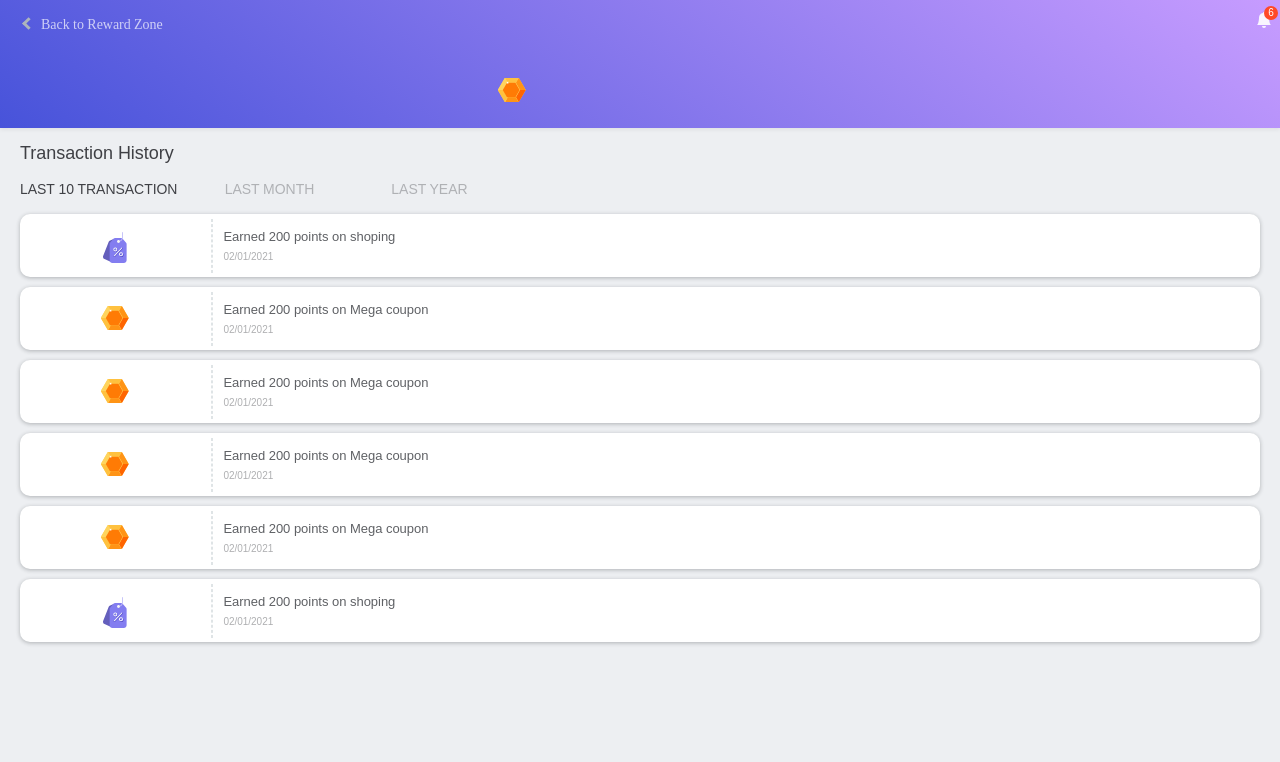
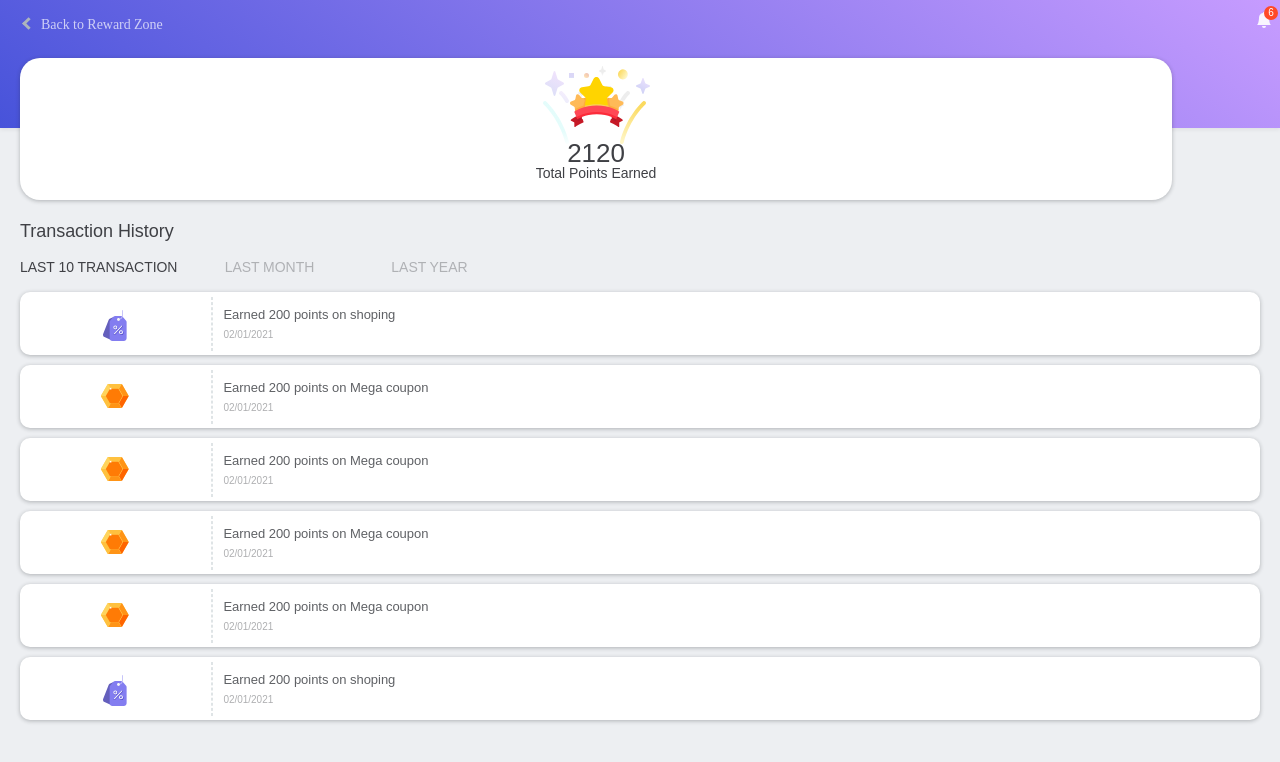
Before and after one commit to mohammedjunaidali6/Customer_App, a React app: page /transactionhistory in a window 1280 px wide. Built offline with nearby package versions, Linux system fonts and the light colour scheme; a web font is replaced by a local one.

Commit message:
Transaction history page check in

```diff
--- a/src/assets/css/mvp.css
+++ b/src/assets/css/mvp.css
@@ -385,17 +385,23 @@ button[disabled]{
   box-shadow: 0 2px 4px 0 rgba(0,0,0,0.06);
 }
 .back-banner-container-bg {
+  height: 142px;
+  border-radius: 20px;
   background-color: #FFFFFF;
-  box-shadow: 0 1px 4px 0 rgba(30,36,39,0.3);
+  box-shadow: 0 1px 4px 0 rgb(30 36 39 / 30%);
+  position: absolute;
+  top: 58px;
 }
 
 #back-banner-container {
     display: flex;
     justify-content: center;
+    margin: 0 20px;
 }
 #back-banner-container .back-banner-your-ranking {
-    margin-top: -76px;
+    margin-top: -54px;
     border-radius: 20px;
+    width:100%
 }
 .ranking-whole-box {
     width: 50%;
--- a/src/components/common/backBanner.jsx
+++ b/src/components/common/backBanner.jsx
@@ -1,13 +1,22 @@
 import React from 'react';
 import back_banner_src from '../../assets/img/Coupon_bg.svg'
+import group_src from '../../assets/img/transactionHistory/Group.svg'
 
 export default function BackBanner(props) {
 
     return (
-        <div id="back-banner-container" className={`${props.fromTransaction ? `w-80 back-banner-container-bg` :``}`}>
-            <img src={props.bannerLogo ? props.bannerLogo : back_banner_src} title="Back Banner" className={`back-banner-your-ranking ${props.fromTransaction ? `` :``}`} />
+        <div id="back-banner-container" className={`${props.fromTransaction ? `w-90 back-banner-container-bg` : `w-90`}`}>
+            {props.fromRanking ? (
+                <img src={back_banner_src} title="Back Banner" className="back-banner-your-ranking" />
+            ) : null}
             {props.fromTransaction ? (
-                <div></div>
+                <div className="w-100 t-h-b-topbox text-center">
+                    <img src={group_src} className="mt-2" />
+                    <div className="w-100 t-h-b-topbox-content text-center">
+                        <div className="lbl-banner-points"><span>2120</span></div>
+                        <div className="lbl-banner-pointsdesc"><span>Total Points Earned</span></div>
+                    </div>
+                </div>
             ) : null}
         </div>
     )
--- a/src/components/ranking/ranking.jsx
+++ b/src/components/ranking/ranking.jsx
@@ -14,14 +14,14 @@ export default function Ranking(props) {
     return (
         <div id="ranking-container" className="">
             <Back parentProps={props} />
-            <BackBanner />
-            <h5 className="text-bold mt-2 ml-3 mb-0">Ranking in all games</h5>
+            <BackBanner fromRanking={true} />
+            <h5 className="text-bold pl-2" style={{margin: "14px 20px 0 20px"}}>Ranking in all games</h5>
             {tempArray && tempArray.length > 0 ? (
-                <Fragment>
+                <div style={{margin: "0 20px"}}>
                     {tempArray.map((obj) => (
-                        <RankingBox dataObj={obj} key={obj.id} />
+                        <RankingBox dataObj={obj} key={obj.id} style={{margin: "14px 20px"}} />
                     ))}
-                </Fragment>
+                </div>
             ): null}
         </div>
     )
--- a/src/components/transactionHistory/transactionHistory.css
+++ b/src/components/transactionHistory/transactionHistory.css
@@ -1,5 +1,5 @@
 .t-h-heading {
-    margin: 14px 20px 0 20px;
+    margin: 92px 20px 0 20px;
 }
 .t-h-header {
     height: 20px;
@@ -60,3 +60,22 @@
     padding-left: 10px;
     margin-top: 8px;
 }
+.t-h-b-topbox {
+
+}
+.lbl-banner-points {
+    height: 20px;
+    color: #3F4045;
+    font-size: 26px;
+    font-weight: 500;
+    letter-spacing: -0.07px;
+    line-height: 19.6px;
+}
+.lbl-banner-pointsdesc {
+    height: 20px;
+    color: #3F4045;
+    font-size: 14px;
+    font-weight: 300;
+    letter-spacing: -0.04px;
+    line-height: 19.6px;
+}
--- a/src/components/transactionHistory/transactionHistory.jsx
+++ b/src/components/transactionHistory/transactionHistory.jsx
@@ -99,7 +99,7 @@ export default function TransactionHistory(props) {
     return (
         <div id="transaction-history-container">
             <Back parentProps={props} fromTransactionHistory={true} />
-            <BackBanner fromTransaction={true} bannerLogo={gem_src} />
+            <BackBanner fromTransaction={true} />
             <div className="t-h-heading">
                 <span className="t-h-header">Transaction History</span>
             </div>
```
Also changed, not shown: src/assets/img/transactionHistory/Group.svg (added), 1 other file.
